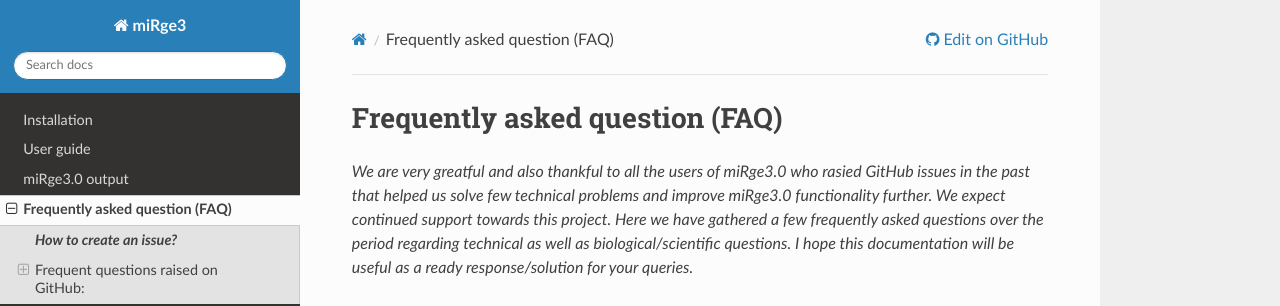
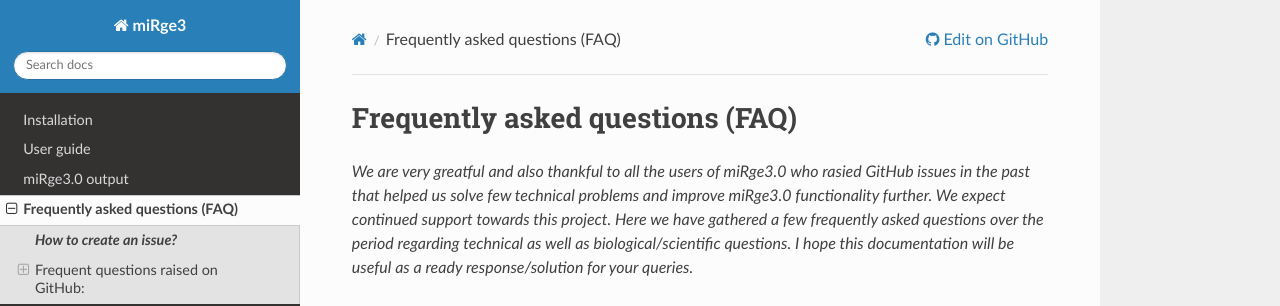
Before and after one commit to mhalushka/miRge3.0, a Sphinx documentation site: the page built from docs/source/faqs.md, in a window 1280 px wide and 900 px high. Shown: the top 306 px of the window. Built offline with Sphinx 7.4.7 and the Read the Docs theme 2.0.0, drawn with Linux system fonts in a browser that asks for light colours.

Commit message:
Update faqs.md

```diff
--- a/docs/source/faqs.md
+++ b/docs/source/faqs.md
@@ -1,4 +1,4 @@
-# Frequently asked question (FAQ)
+# Frequently asked questions (FAQ)
 
 
 _We are very greatful and also thankful to all the users of miRge3.0 who rasied GitHub issues in the past that helped us solve few technical problems and improve miRge3.0 functionality further. We expect continued support towards this project. Here we have gathered a few frequently asked questions over the period regarding technical as well as biological/scientific questions. I hope this documentation will be useful as a ready response/solution for your queries._
```
